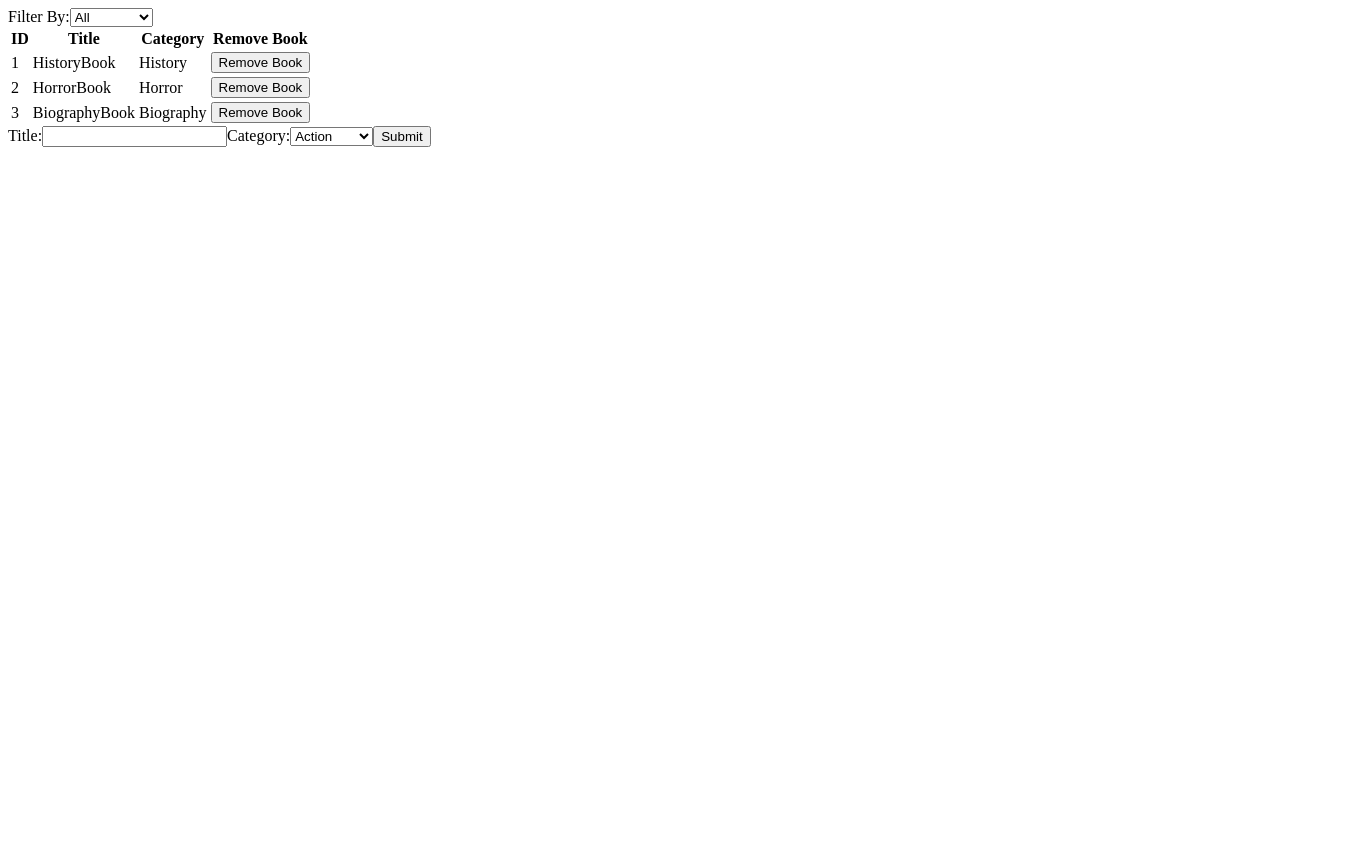
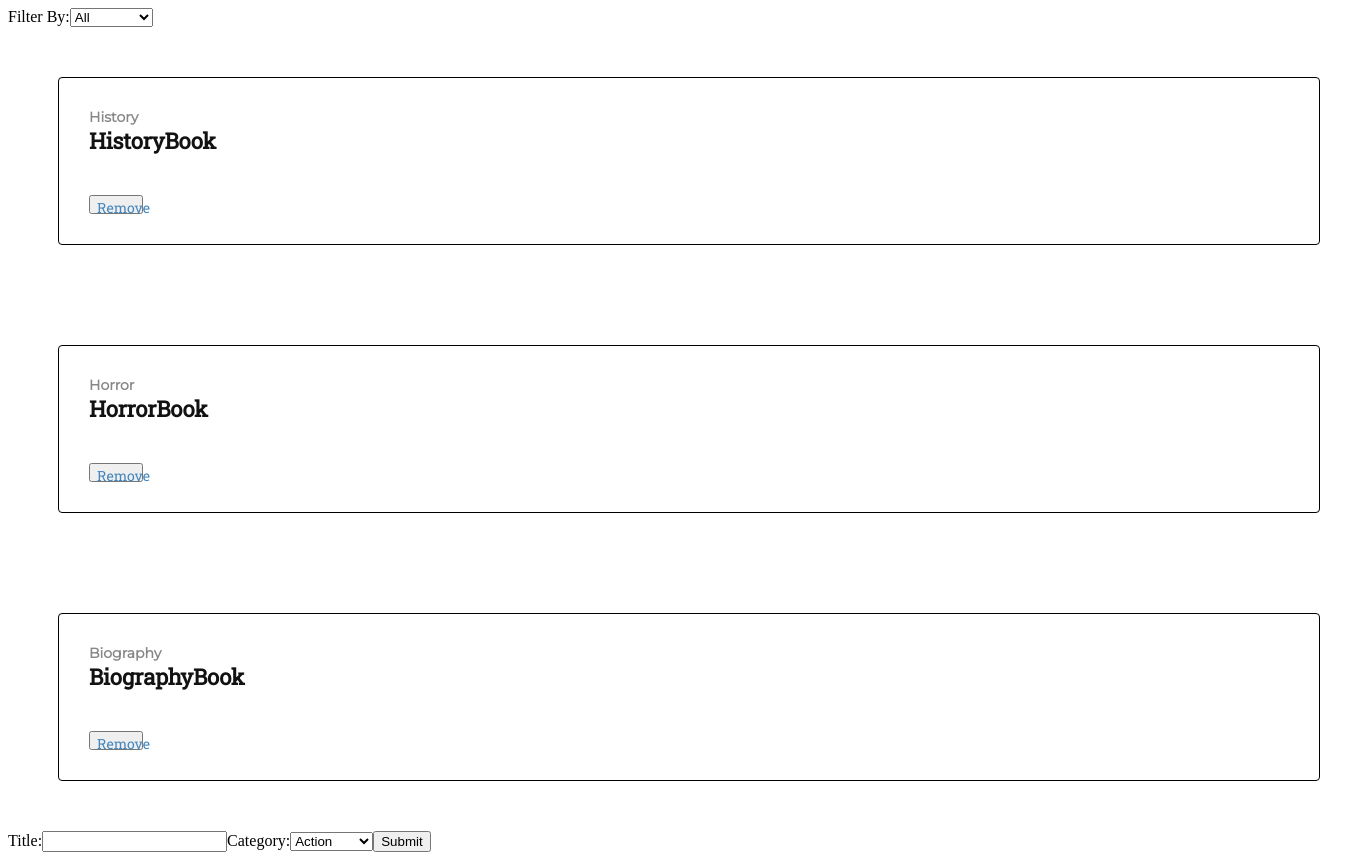
Before and after one commit to evaveskova/redux-bookstore, a React (Create React App) app: page / in a window 1280 px wide. Shown: the whole page, 1370 px wide, since content can reach past the window. Before the commit the page ends 800 px from the top, so only its background shows below. Built offline with nearby package versions, Linux system fonts and the light colour scheme.

Commit message:
added styling for book list items

```diff
--- /dev/null
+++ b/src/components/App.css
@@ -0,0 +1,49 @@
+@import url('https://fonts.googleapis.com/css?family=Montserrat|Roboto+Slab&display=swap');
+
+#books-list {
+	display: grid;
+}
+
+.book-item {
+	display: flex;
+	flex-direction: column;
+	margin: 50px;
+	padding: 30px;
+	width: 1200px;
+	height: max-content;
+	border-radius: 4px;
+	background-color: #ffffff;
+	font-family: 'Roboto Slab', serif;
+	border: solid black 1px;
+}
+
+.book-category {
+	width: 49px;
+  height: 18px;
+  opacity: 0.5;
+  font-family: Montserrat;
+  font-size: 14px;
+  font-weight: bold;
+  color: #121212;
+}
+
+.book-title {
+	margin: 0;
+	margin-bottom: 40px;
+	width: 197px;
+  height: 29px;
+  font-family: 'Roboto Slab', serif;
+  font-size: 22px;
+  font-weight: bold;
+  letter-spacing: -0.2px;
+  color: #121212;
+}
+
+.book-remove {
+	width: 54px;
+  height: 19px;
+  font-family: 'Roboto Slab', serif;
+  font-size: 14px;
+  font-weight: 300;
+  color: #4386bf;
+}
--- a/src/components/App.js
+++ b/src/components/App.js
@@ -1,6 +1,7 @@
 import React from 'react';
 import BooksList from '../containers/BooksList';
 import BooksForm from '../containers/BooksForm';
+import './App.css'
 
 const App = () => (
   <div id="app-container">
--- a/src/components/Book.js
+++ b/src/components/Book.js
@@ -7,14 +7,11 @@ const Book = ({ book, removeBook }) => {
   };
 
   return (
-    <tbody key={book.id}>
-      <tr>
-        <td>{book.id}</td>
-        <td>{book.title}</td>
-        <td>{book.category}</td>
-        <td><button className="remove" onClick={handleRemoveBook} type="button">Remove Book</button></td>
-      </tr>
-    </tbody>
+    <section className="book-item" key={book.id}>
+      <span className="book-category">{book.category}</span>
+			<h3 className="book-title">{book.title}</h3>
+			<button className="book-remove" onClick={handleRemoveBook} type="button">Remove</button>
+    </section>
   );
 };
 
--- a/src/containers/BooksList.js
+++ b/src/containers/BooksList.js
@@ -13,26 +13,16 @@ const BooksList = ({ books, filter, removeBook }) => {
   const filterBy = () => {
     const filteredBooks = (filter === 'All') ? books : books.filter(book => (book.category === filter));
     if (filteredBooks.length === 0) {
-      return <tbody><tr><td>No Books Found</td></tr></tbody>;
+      return <h1>No Books Found</h1>;
     }
     return filteredBooks.map(book => (
       <Book book={book} key={book.id} removeBook={handleRemoveBook} />));
   };
 
   return (
-    <div>
+    <div id="books-list">
       <CategoryFilter filter={filter} />
-      <table>
-        <thead>
-          <tr>
-            <th>ID</th>
-            <th>Title</th>
-            <th>Category</th>
-            <th>Remove Book</th>
-          </tr>
-        </thead>
-        { filterBy() }
-      </table>
+			{ filterBy() }
     </div>
   );
 };
```
